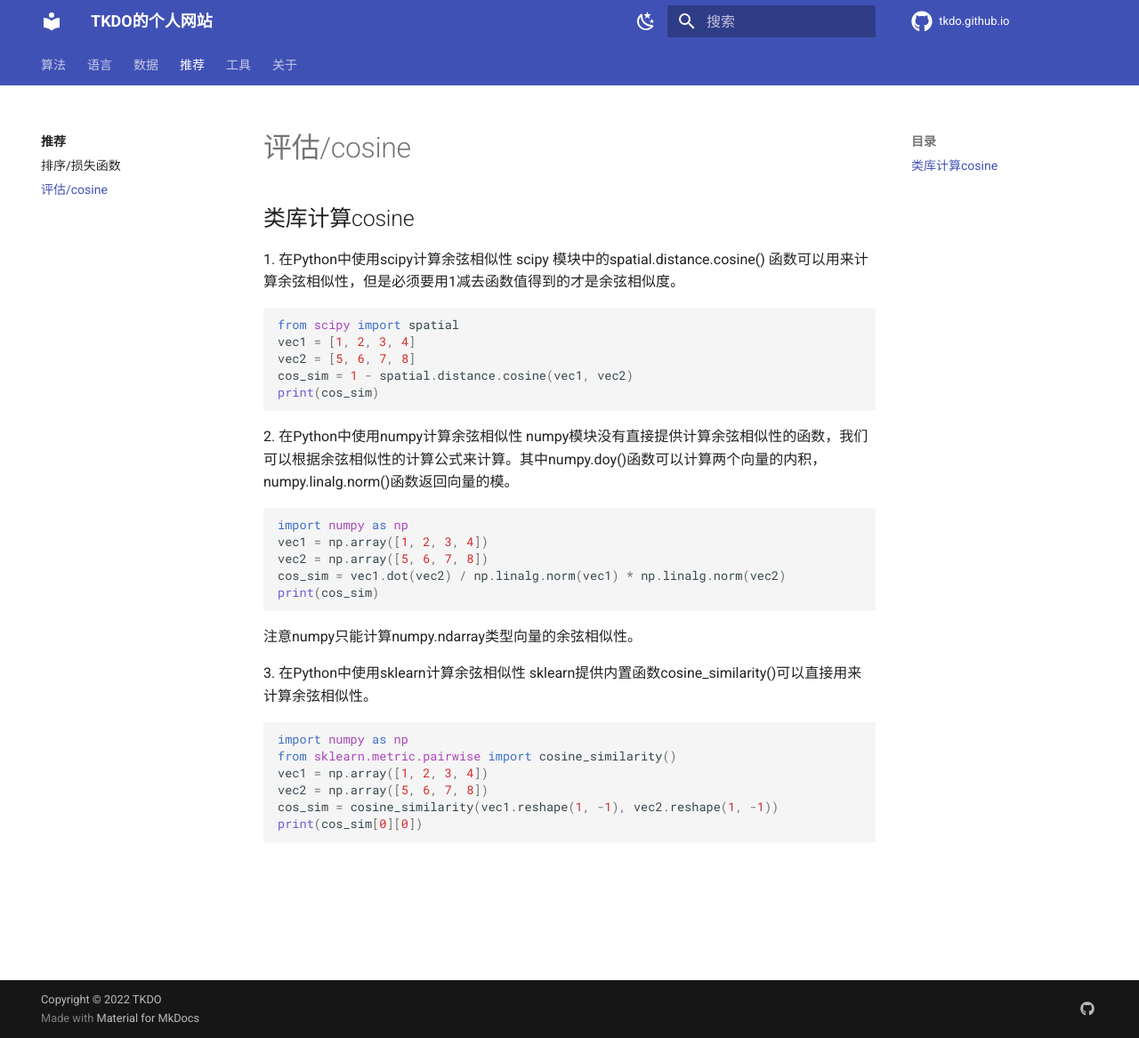
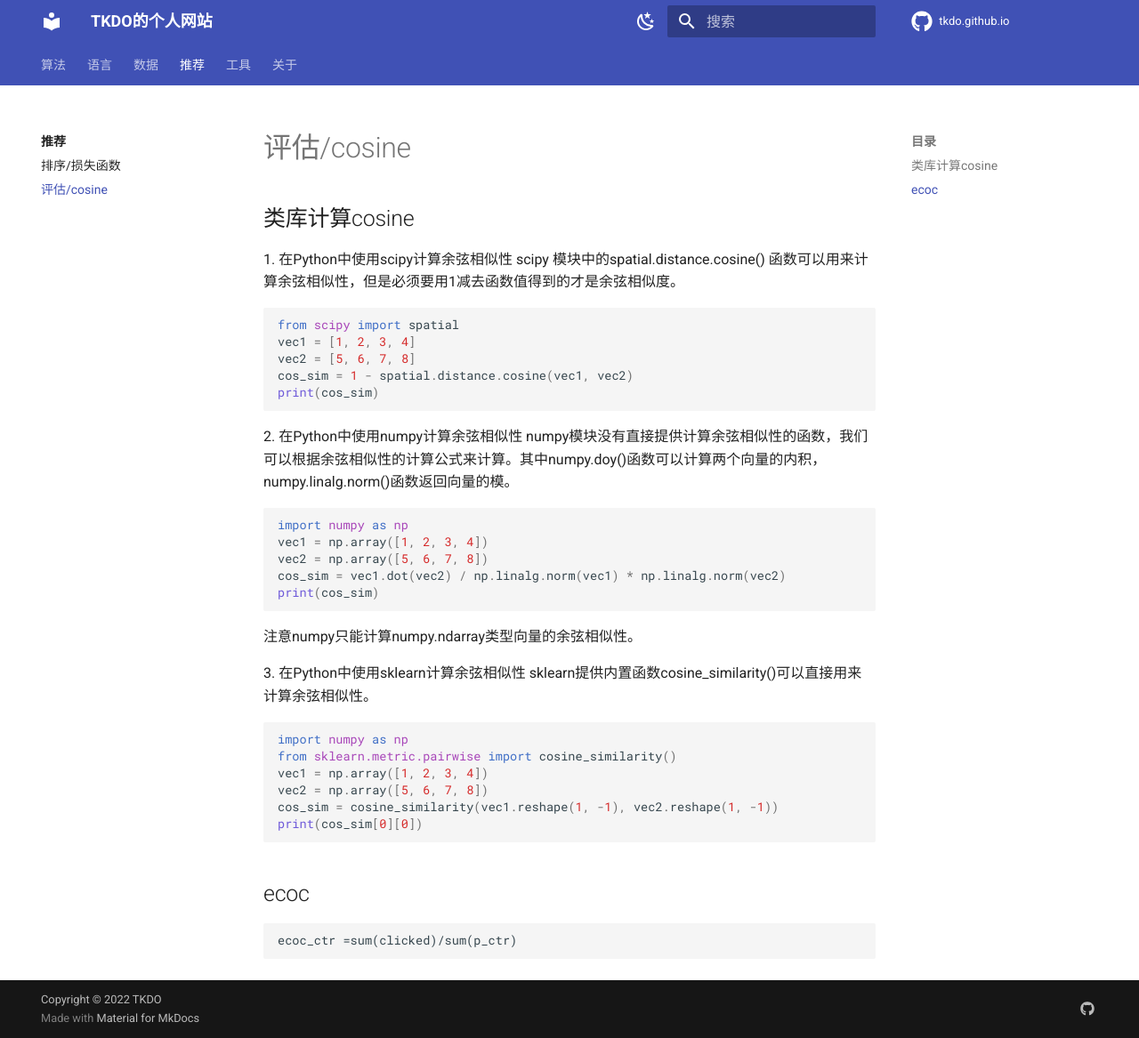
Before and after one commit to tkdo/tkdo.github.io, an MkDocs documentation site: the page built from docs/recommand/metrics/cosine.md, in a window 1280 px wide and 1167 px high. Shown: the whole window at 89% size. Built offline with MkDocs 1.6.1 and Material for MkDocs 9.7.7, drawn with Linux system fonts in a browser that asks for light colours; comment, search, counter and statistics services are not loaded.

Commit message:
ecoc metircs

````diff
--- a/docs/recommand/metrics/cosine.md
+++ b/docs/recommand/metrics/cosine.md
@@ -31,3 +31,7 @@ vec2 = np.array([5, 6, 7, 8])
 cos_sim = cosine_similarity(vec1.reshape(1, -1), vec2.reshape(1, -1))
 print(cos_sim[0][0])
 ```
+## ecoc
+```
+ecoc_ctr =sum(clicked)/sum(p_ctr)
+```
````
